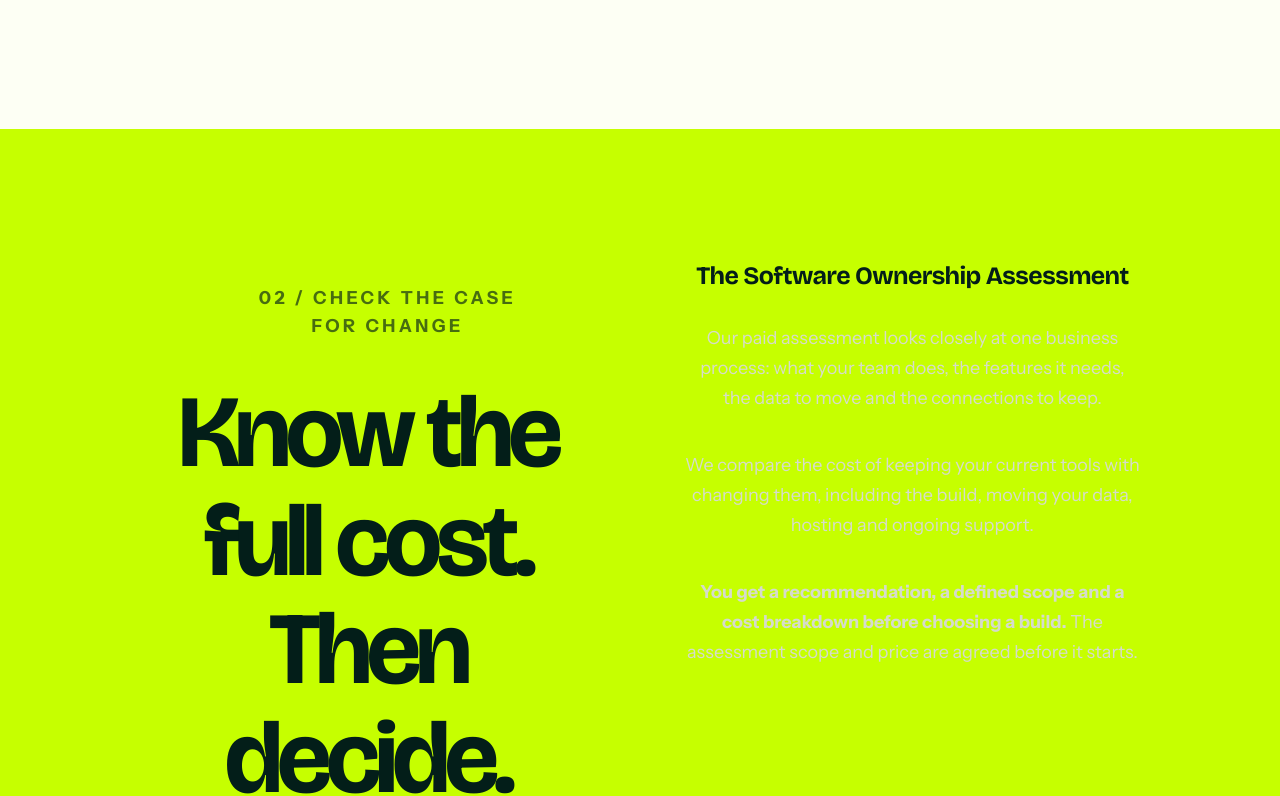
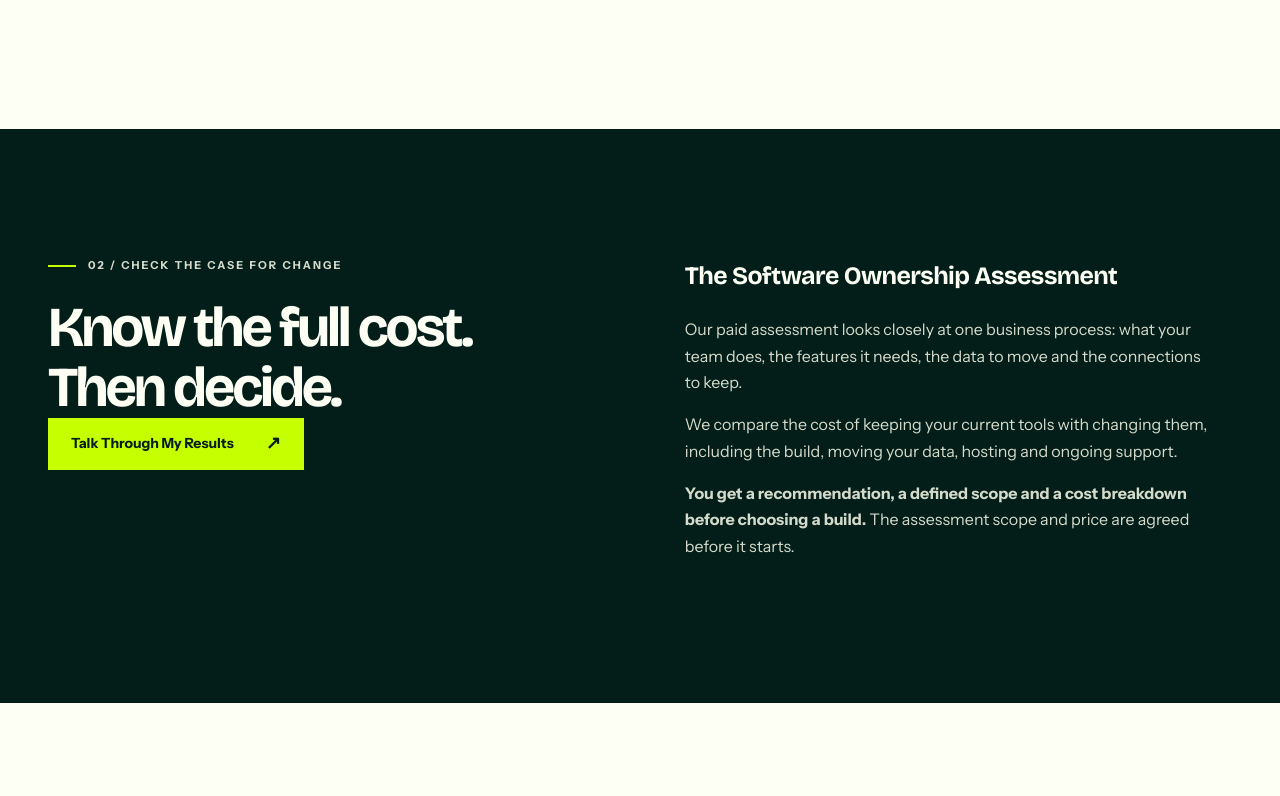
Before and after one commit to Greatdorlin/run-rentless, a Next.js app: page / in a window 1280 px wide. Shown: the part 3685-4481 px from the top of the page. Built offline with nearby package versions, Linux system fonts and the light colour scheme.

Commit message:
Keep assessment section aligned with the editorial story layout

```diff
--- a/src/components/site/home-story.tsx
+++ b/src/components/site/home-story.tsx
@@ -36,7 +36,7 @@ export function HomeStory() {
       <div className="shell"><div className="story-split"><div><p className="eyebrow"><span /> Imagine your business</p><h2 id="example-heading">An enquiry comes in.<br />The next step just happens.</h2></div><div className="story-copy"><p>A lead reaches the right person. A reminder goes out. If nobody follows up within 48 hours, it is reassigned. Your manager can see what happened without asking three people.</p><p>That might mean connecting tools you already use. Or building one focused system around your process.</p><small>Illustrative workflow, not a claim about your current tools.</small></div></div><ol className="story-flow" aria-label="Example lead follow-up process"><li><span>01</span>Capture the enquiry</li><li><span>02</span>Assign the right person</li><li><span>03</span>Follow up on time</li><li><span>04</span>See the outcome</li></ol></div>
     </section>
 
-    <section className="audit-next section" id="assessment">
+    <section className="story-assessment section" id="assessment">
       <div className="shell story-split"><div><p className="eyebrow"><span /> 02 / Check the case for change</p><h2>Know the full cost.<br />Then decide.</h2><Link className="button" href="/contact">Talk Through My Results <span aria-hidden="true">↗</span></Link></div><div className="story-copy"><h3>The Software Ownership Assessment</h3><p>Our paid assessment looks closely at one business process: what your team does, the features it needs, the data to move and the connections to keep.</p><p>We compare the cost of keeping your current tools with changing them, including the build, moving your data, hosting and ongoing support.</p><p><strong>You get a recommendation, a defined scope and a cost breakdown before choosing a build.</strong> The assessment scope and price are agreed before it starts.</p></div></div>
     </section>
 
```
